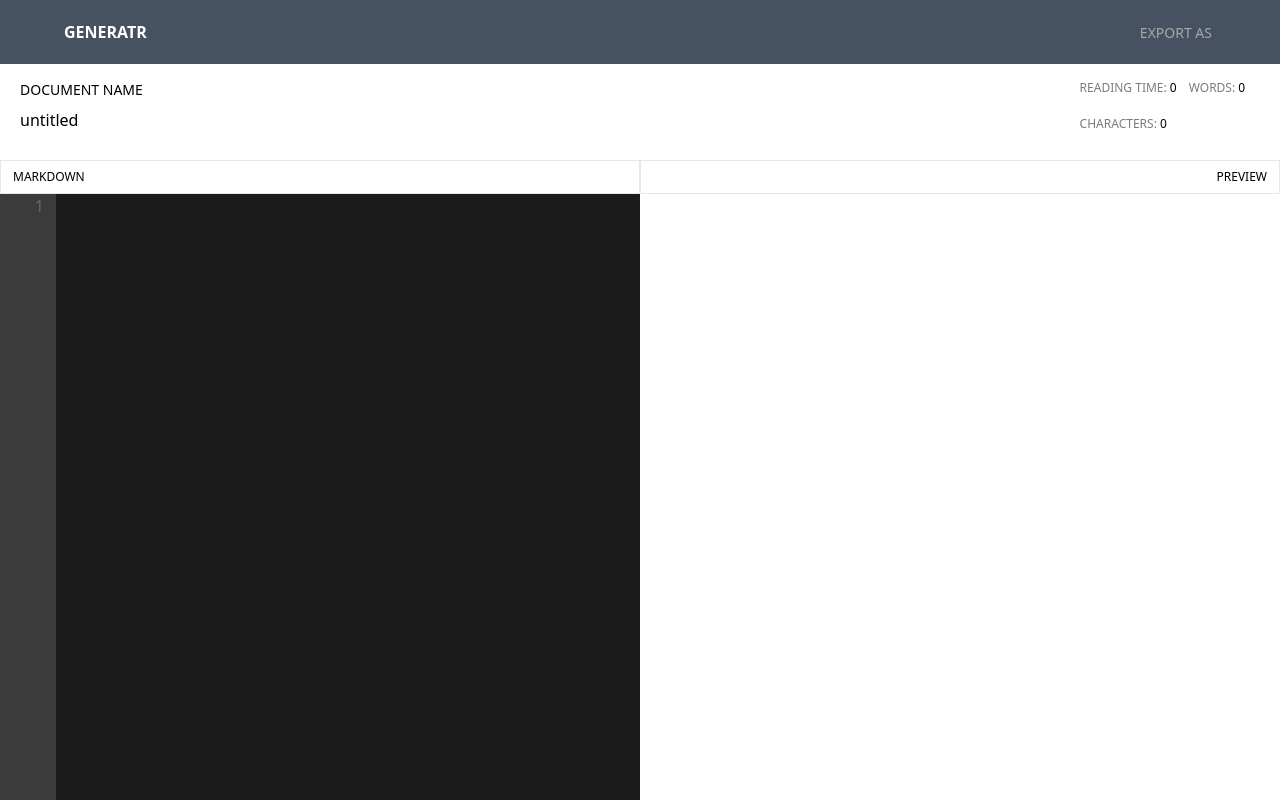
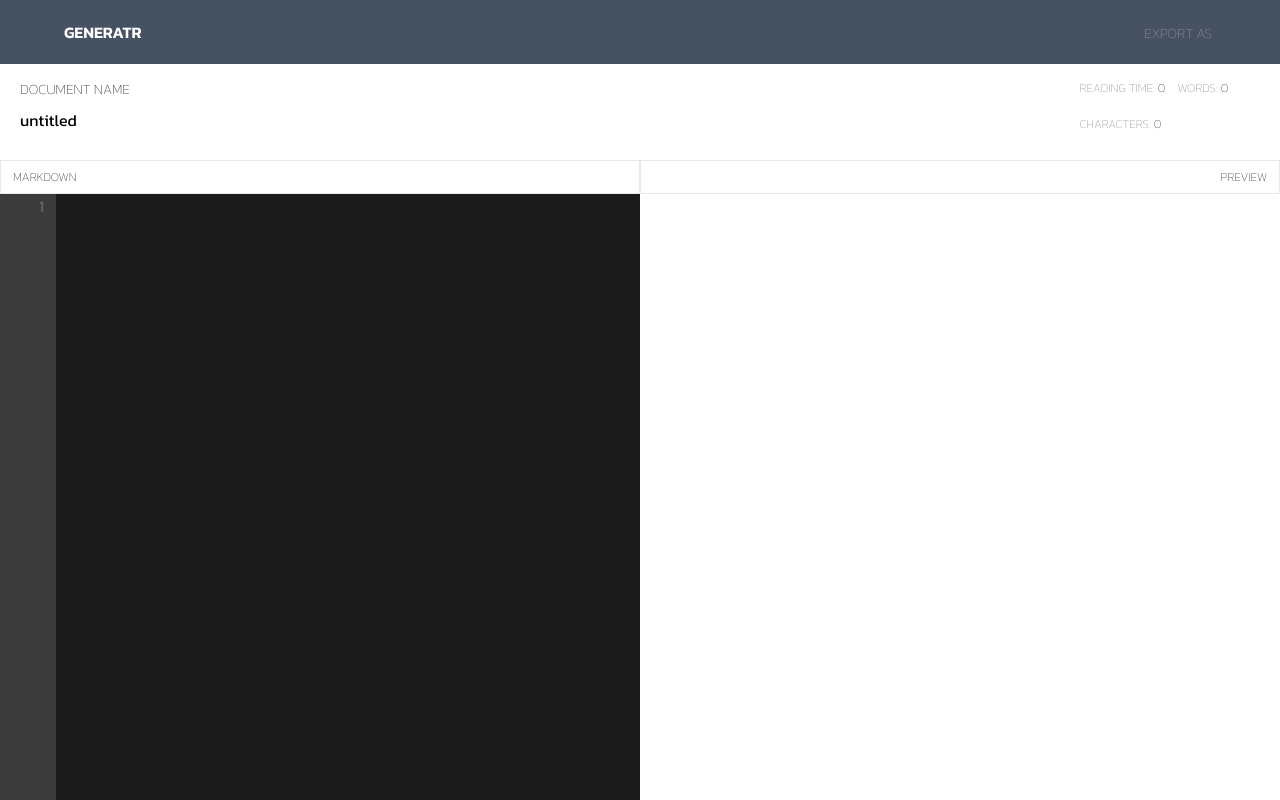
Before and after one commit to Benny-900906/OpenMarkdownPDF, a React (Vite) app: page / in a window 1280 px wide. Built offline with nearby package versions, Linux system fonts and the light colour scheme.

Commit message:
feat: configured tailwindCSS global text style

```diff
--- a/index.html
+++ b/index.html
@@ -2,6 +2,10 @@
 <html lang="en">
   <head>
     <meta charset="UTF-8" />
+    <!-- Font Styles -->
+    <link rel="preconnect" href="https://fonts.googleapis.com">
+    <link rel="preconnect" href="https://fonts.gstatic.com" crossorigin>
+    <link href="https://fonts.googleapis.com/css2?family=Kanit:ital,wght@0,100;0,200;0,400;0,600;1,200&display=swap" rel="stylesheet">
     <link rel="apple-touch-icon" sizes="180x180" href="/apple-touch-icon.png">
     <link rel="icon" type="image/png" sizes="32x32" href="/favicon-32x32.png">
     <link rel="icon" type="image/png" sizes="16x16" href="/favicon-16x16.png">
--- a/src/components/LiveRenderingPanel/LiveRenderingPanel.jsx
+++ b/src/components/LiveRenderingPanel/LiveRenderingPanel.jsx
@@ -6,12 +6,11 @@ export const LiveRenderingPanel = () => {
   return (
     <>
       <div className="w-[50%] h-full overflow-y-hidden flex flex-col">
-        <span className="block w-full px-3 py-2 text-[#000000] border text-xs font-thin text-right">PREVIEW</span>
+        <span className="font-custom block w-full px-3 py-2 text-[#000000] border text-xs font-thin text-right">PREVIEW</span>
         <div className="w-full h-full px-2 overflow-y-scroll">
           {renderedContent}
         </div>
       </div>
-
     </>
   );
 }
--- a/src/components/MarkdownPanel/LineNumber.jsx
+++ b/src/components/MarkdownPanel/LineNumber.jsx
@@ -8,7 +8,7 @@ export const LineNumber = ({ text, scrollTop }) => {
   return (
     <div className="line-number bg-[#3b3b3b] pl-5 pr-3" style={lineNumberStyle}>
       {lines.map((_, index) => (
-        <div className="text-[#666666] text-md text-right w-6" key={index}>{index + 1}</div>
+        <div className="font-custom text-[#666666] text-md text-right w-6" key={index}>{index + 1}</div>
       ))}
     </div>
   );
--- a/src/components/MarkdownPanel/MarkdownPanel.jsx
+++ b/src/components/MarkdownPanel/MarkdownPanel.jsx
@@ -25,7 +25,7 @@ export const MarkdownPanel = () => {
   return (
     <>
       <div className="w-[50%] h-full overflow-y-hidden flex flex-col">
-        <span className="block w-full px-3 py-2 text-[#000000] border text-xs font-thin">MARKDOWN</span>
+        <span className="font-custom block w-full px-3 py-2 text-[#000000] border text-xs font-thin">MARKDOWN</span>
         <div className="w-full h-full overflow-y-hidden flex flex-row">
           <LineNumber text={markdownContent} scrollTop={scrollTop} />
           <textarea
--- a/src/components/NavBar/NavBar.jsx
+++ b/src/components/NavBar/NavBar.jsx
@@ -25,10 +25,10 @@ export const NavBar = () => {
      <div className="w-full absolute">
       <div className="w-full bg-[#465162] flex flex-row justify-between px-16 py-5">
         {/* logo */}
-        <span className="text-[#ffffff] font-bold">GENERATR</span>
+        <span className="font-custom text-[#ffffff] font-bold">GENERATR</span>
         {/* export options */}
         <div className="dropdown dropdown-end">
-          <label tabIndex={0} className="btn m-1 font-thin text-sm text-[#a8a8a8]">EXPORT AS</label>
+          <label tabIndex={0} className="font-custom btn m-1 font-thin text-sm text-[#a8a8a8]">EXPORT AS</label>
           <ul tabIndex={0} className="dropdown-content z-[1] menu p-2 shadow bg-base-100 rounded-box w-52 hidden">
             <li><a>HTML</a></li>
             <li><a>PDF</a></li>
@@ -39,10 +39,10 @@ export const NavBar = () => {
       <div className="w-full bg-[#ffffff] flex flex-row justify-between px-3 py-4 gap-2">
         {/* document name  */}
         <div className="w-[75%] flex flex-col">
-          <span className="text-[#000000] text-sm font-thin px-2">DOCUMENT NAME</span>
+          <span className="font-custom text-[#000000] text-sm font-thin px-2">DOCUMENT NAME</span>
           <input
             placeholder="untitled"
-            className="p-2 outline-none text-[#000000] text-md bg-transparent"
+            className="font-custom p-2 outline-none text-[#000000] text-md font-normal bg-transparent"
             value={docName}
             onChange={handleDocNameChange}
           />
@@ -50,9 +50,9 @@ export const NavBar = () => {
 
         {/* reading time, words, characters */}
         <div className="w-[15%] flex flex-wrap gap-3">
-          <span className="text-[#7b7b7b] text-xs font-thin">READING TIME: <span className="text-[#000000]">{readingTime}</span></span>
-          <span className="text-[#7b7b7b] text-xs font-thin">WORDS: <span className="text-[#000000]">{wordCount}</span></span>
-          <span className="text-[#7b7b7b] text-xs font-thin">CHARACTERS: <span className="text-[#000000]">{charCount}</span></span>
+          <span className="font-custom text-[#7b7b7b] text-xs font-thin">READING TIME: <span className="text-[#000000]">{readingTime}</span></span>
+          <span className="font-custom text-[#7b7b7b] text-xs font-thin">WORDS: <span className="text-[#000000]">{wordCount}</span></span>
+          <span className="font-custom text-[#7b7b7b] text-xs font-thin">CHARACTERS: <span className="text-[#000000]">{charCount}</span></span>
         </div>
       </div>
      </div>
--- a/src/hooks/useMarkdownToHTML.jsx
+++ b/src/hooks/useMarkdownToHTML.jsx
@@ -37,36 +37,36 @@ export const useMarkdownToHTML = (markdown) => {
       if (line.startsWith('# ')) {
         // heading 1
         text = line.replace('# ', '');
-        html = <h1 className='text-black font-semibold text-3xl' key={nanoid()}>{text}</h1>
+        html = <h1 className='font-custom text-black font-semibold text-3xl' key={nanoid()}>{text}</h1>
       } else if (line.startsWith('## ')) {
         // heading 2
         text = line.replace('## ', '');
-        html = <h2 className='text-black font-semibold text-2xl' key={nanoid()}>{text}</h2>;
+        html = <h2 className='font-custom text-black font-semibold text-2xl' key={nanoid()}>{text}</h2>;
       } else if (line.startsWith('### ')) {
         // heading 3
         text = line.replace('### ', '');
-        html = <h3 className='text-black font-semibold text-xl' key={nanoid()}>{text}</h3>
+        html = <h3 className='font-custom text-black font-semibold text-xl' key={nanoid()}>{text}</h3>
       } else if (/\*\*([^*]+)\*\*/.test(line)) {
         // bold text
-        text = line.replace(/\*\*(.*?)\*\*/g, '<strong>$1</strong>');
-        html = <p className='text-black font-normal text-base' key={nanoid()} dangerouslySetInnerHTML={{ __html: text }}></p>
+        text = line.replace(/\*\*(.*?)\*\*/g, '<strong className="font-normal">$1</strong>');
+        html = <p className='font-custom text-black font-extralight text-base' key={nanoid()} dangerouslySetInnerHTML={{ __html: text }}></p>
       } else if (/\*([^*]+)\*/.test(line)) {
         // italic text
         text = line.replace(/\*(.*?)\*/g, '<em>$1</em>');
-        html = <p className='text-black font-normal text-base' key={nanoid()} dangerouslySetInnerHTML={{ __html: text }}></p>
+        html = <p className='font-custom text-black font-extralight text-base' key={nanoid()} dangerouslySetInnerHTML={{ __html: text }}></p>
       } else if (line.length === 0) {
         html = <br />
       } else if (line.startsWith('- ')) {
 
         text = line.replace('- ', '');
-        html = <li className='text-black font-normal text-base' key={nanoid()}>{text}</li>
+        html = <li className='font-custom text-black font-extralight text-base' key={nanoid()}>{text}</li>
         listItems.push(html);
 
         // we push to listItems not result
         doNotPushToResult = true;
 
       } else {
-        html = <p className='text-black font-normal text-base' key={nanoid()}>{line}</p>;
+        html = <p className='font-custom text-black font-extralight text-base' key={nanoid()}>{line}</p>;
       }
 
       if (doNotPushToResult) {
--- a/src/tailwind.css
+++ b/src/tailwind.css
@@ -7,6 +7,10 @@
 /* Add utility classes from Tailwind CSS */
 @import 'tailwindcss/utilities';
 
+/* Add Kanit, Sans-serif font styles into Tailwind CSS */
+@import url('https://fonts.googleapis.com/css2?family=Kanit:ital,wght@0,100;0,200;0,400;0,600;1,200&display=swap');
+
+/* Normalize unordered list style */
 ul {
   list-style: inside;
 }
--- a/tailwind.config.js
+++ b/tailwind.config.js
@@ -6,7 +6,12 @@ export default {
     // Add more file types as needed
   ],
   theme: {
-    extend: {},
+    extend: {
+      fontFamily : {
+        // Access: font-custom
+        custom: ['Kanit', 'sans-serif'],
+      }
+    },
   },
   plugins: [
     require("daisyui"),
```
